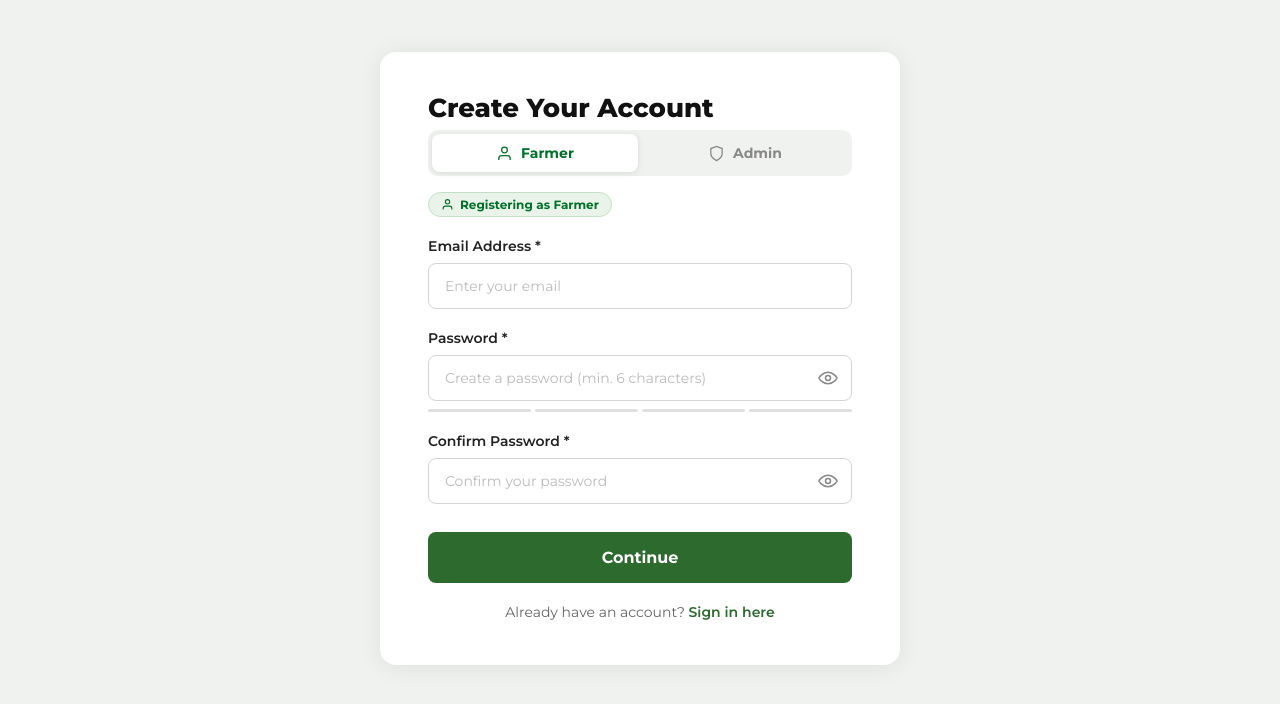
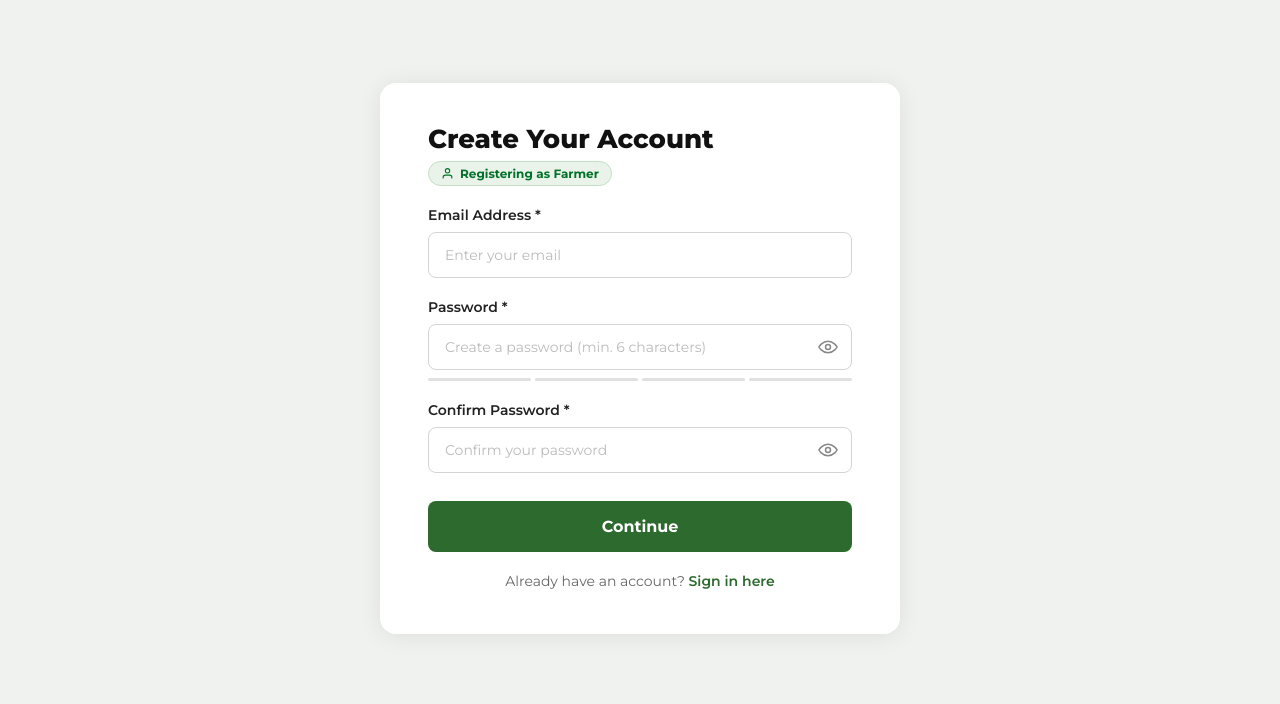
Before and after one commit to technicalnikz/Agri-Nexus-Iriga-City, a website: page Register.html in a window 1280 px wide. Shown: the part 72-776 px from the top of the page. Drawn offline with Linux system fonts and the light colour scheme.

Commit message:
Remove admin registration and add seed script

```diff
--- a/Register.html
+++ b/Register.html
@@ -102,47 +102,6 @@
       margin-bottom: 22px;
     }
 
-    .role-toggle {
-      display: flex;
-      background: #f0f2ef;
-      border-radius: 10px;
-      padding: 4px;
-      margin-bottom: 16px;
-      gap: 4px;
-    }
-
-    .role-btn {
-      flex: 1;
-      padding: 10px 12px;
-      border: none;
-      border-radius: 8px;
-      font-family: 'Montserrat', sans-serif;
-      font-size: 14px;
-      font-weight: 700;
-      cursor: pointer;
-      background: transparent;
-      color: #888;
-      display: flex;
-      align-items: center;
-      justify-content: center;
-      gap: 8px;
-      transition: background 0.2s, color 0.2s, box-shadow 0.2s;
-    }
-
-    .role-btn.active {
-      background: #fff;
-      color: #007128;
-      box-shadow: 0 1px 6px rgba(0, 0, 0, 0.10);
-    }
-
-    .role-btn svg {
-      width: 17px;
-      height: 17px;
-      stroke: currentColor;
-      fill: none;
-      stroke-width: 1.8;
-      flex-shrink: 0;
-    }
 
     .role-badge {
       display: inline-flex;
@@ -359,21 +318,7 @@
     <div class="card">
       <h1>Create Your Account</h1>
 
-      <div class="role-toggle">
-        <button class="role-btn active" id="btn-farmer" onclick="setRole('farmer')">
-          <svg viewBox="0 0 24 24">
-            <path d="M20 21v-2a4 4 0 0 0-4-4H8a4 4 0 0 0-4 4v2" />
-            <circle cx="12" cy="7" r="4" />
-          </svg>
-          Farmer
-        </button>
-        <button class="role-btn" id="btn-admin" onclick="setRole('admin')">
-          <svg viewBox="0 0 24 24">
-            <path d="M12 22s8-4 8-10V5l-8-3-8 3v7c0 6 8 10 8 10z" />
-          </svg>
-          Admin
-        </button>
-      </div>
+
 
       <div class="role-badge" id="role-badge">
         <svg viewBox="0 0 24 24">
@@ -435,20 +380,6 @@
   <script>
     let currentRole = 'farmer';
     const pwdVis = {};
-
-    function setRole(role) {
-      currentRole = role;
-      document.getElementById('btn-farmer').classList.toggle('active', role === 'farmer');
-      document.getElementById('btn-admin').classList.toggle('active', role === 'admin');
-
-      const isFarmer = role === 'farmer';
-      const icon = isFarmer
-        ? '<svg viewBox="0 0 24 24" style="width:13px;height:13px;stroke:currentColor;fill:none;stroke-width:2"><path d="M20 21v-2a4 4 0 0 0-4-4H8a4 4 0 0 0-4 4v2"/><circle cx="12" cy="7" r="4"/></svg>'
-        : '<svg viewBox="0 0 24 24" style="width:13px;height:13px;stroke:currentColor;fill:none;stroke-width:2"><path d="M12 22s8-4 8-10V5l-8-3-8 3v7c0 6 8 10 8 10z"/></svg>';
-
-      document.getElementById('role-badge').innerHTML = icon + `<span>Registering as ${isFarmer ? 'Farmer' : 'Admin'}</span>`;
-      document.getElementById('submit-btn').textContent = isFarmer ? 'Continue' : 'Continue';
-    }
 
     function togglePwd(id) {
       pwdVis[id] = !pwdVis[id];
--- a/package.json
+++ b/package.json
@@ -5,7 +5,8 @@
   "main": "server.js",
   "scripts": {
     "start": "node server.js",
-    "dev": "nodemon server.js"
+    "dev": "nodemon server.js",
+    "seed": "node seed-admin.js"
   },
   "dependencies": {
     "cors": "^2.8.5",
```
Also changed, not shown: seed-admin.js (added, +45 -0 lines).
